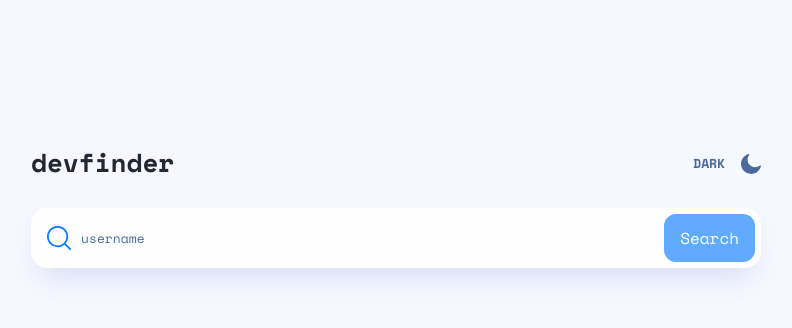
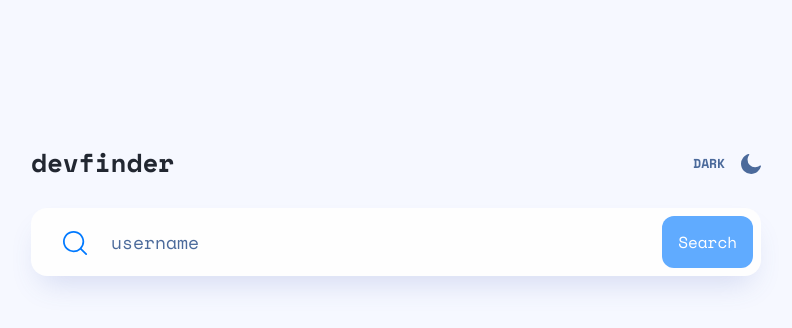
Before and after one commit to fernandohmg/github-user-search, a React (Vite) app: page / in a window 1280 px wide. Shown: the top 328 px of the page, without its empty margins (244-1036 px from the left). Built offline with nearby package versions, Linux system fonts and the light colour scheme.

Commit message:
layout fixes

```diff
--- a/src/App.tsx
+++ b/src/App.tsx
@@ -82,7 +82,7 @@ function App() {
         </button>
         <form className="col-span-2 mt-2.5 md:mt-0" onSubmit={handleSubmit}>
           <div
-            className={`bg-light-FEFEFE dark:bg-dark-1E2A47 rounded-2xl w-full flex p-1.5 gap-1 shadow-default ${
+            className={`bg-light-FEFEFE dark:bg-dark-1E2A47 rounded-2xl w-full flex p-1.5 md:p-2 gap-1 shadow-default ${
               error ? "animate-error" : ""
             }`}
           >
@@ -90,7 +90,8 @@ function App() {
               Search GitHub username
             </label>
             <input
-              className="bg-light-FEFEFE dark:bg-dark-1E2A47 text-light-222731 dark:text-white placeholder:text-light-4B6A9B dark:placeholder:text-white w-full bg-icon-search bg-no-repeat bg-left-center pl-11 text-xs leading-6 lowercase"
+              className="bg-light-FEFEFE dark:bg-dark-1E2A47 text-light-222731 dark:text-white placeholder:text-light-4B6A9B dark:placeholder:text-white w-full
+                        bg-icon-search bg-no-repeat bg-left-center md:bg-tablet-left-center pl-11 md:pl-[4.5rem] md:text-lg leading-6 lowercase"
               id="search-user"
               type="text"
               placeholder="username"
@@ -99,7 +100,7 @@ function App() {
             <button
               type="submit"
               disabled={isLoading || !username}
-              className={`bg-light-0079FF text-white rounded-xl px-4 py-3 disabled:bg-60ABFF enabled:hover-hover:hover:bg-60ABFF transition ${
+              className={`bg-light-0079FF text-white rounded-xl px-4 py-2.5 md:py-3.5 disabled:bg-60ABFF enabled:hover-hover:hover:bg-60ABFF transition ${
                 isLoading ? "cursor-wait" : "cursor-pointer"
               } ${!username ? "cursor-not-allowed" : "cursor-pointer"}`}
             >
--- a/tailwind.config.cjs
+++ b/tailwind.config.cjs
@@ -37,7 +37,8 @@ module.exports = {
         "icon-search": "url('/icon-search.svg')",
       },
       backgroundPosition: {
-        "left-center": "10px 12px",
+        "left-center": "10px 10px",
+        "tablet-left-center": "24px 15px",
       },
       gridTemplateColumns: {
         footer: "20px auto",
```
